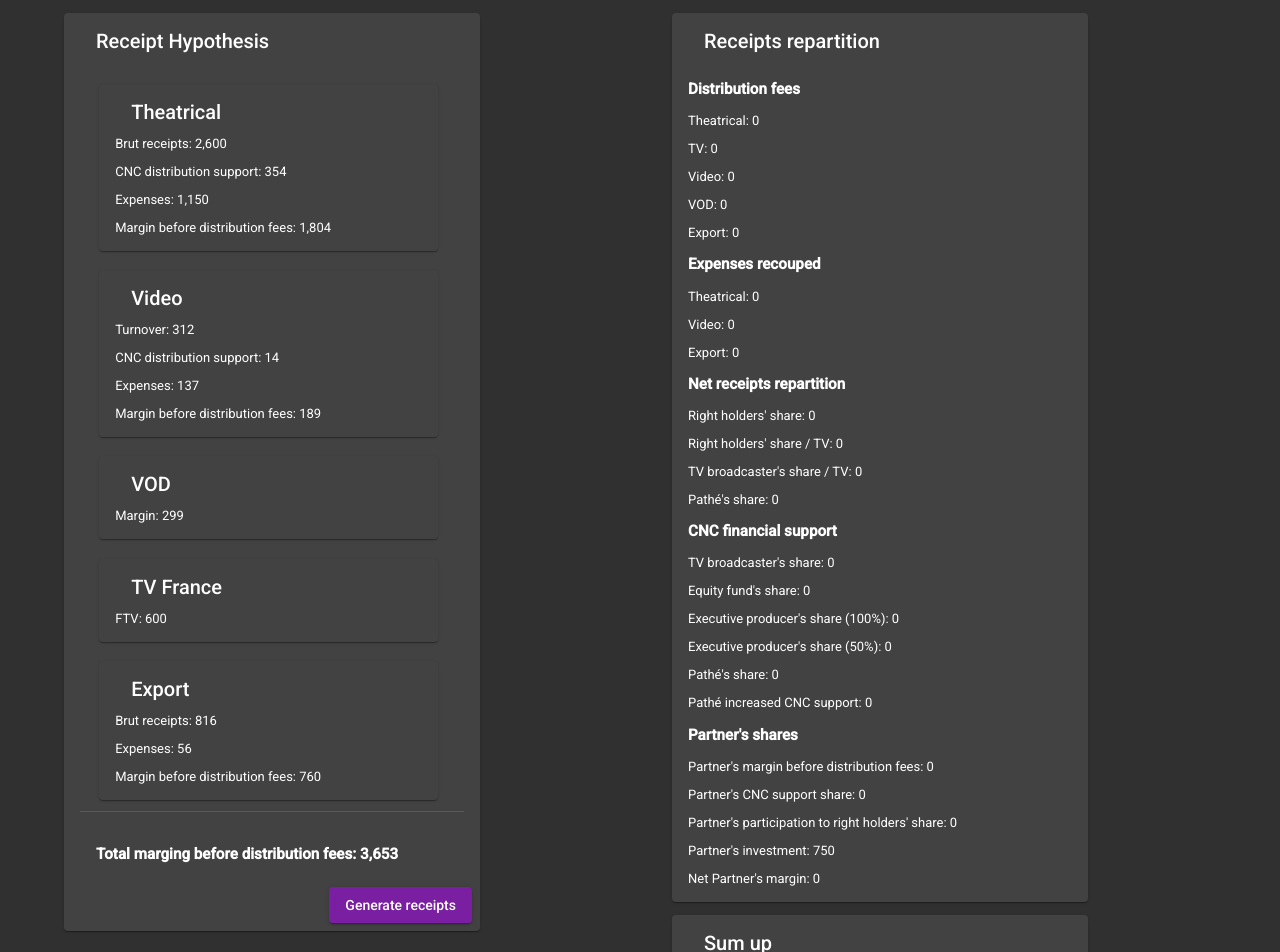
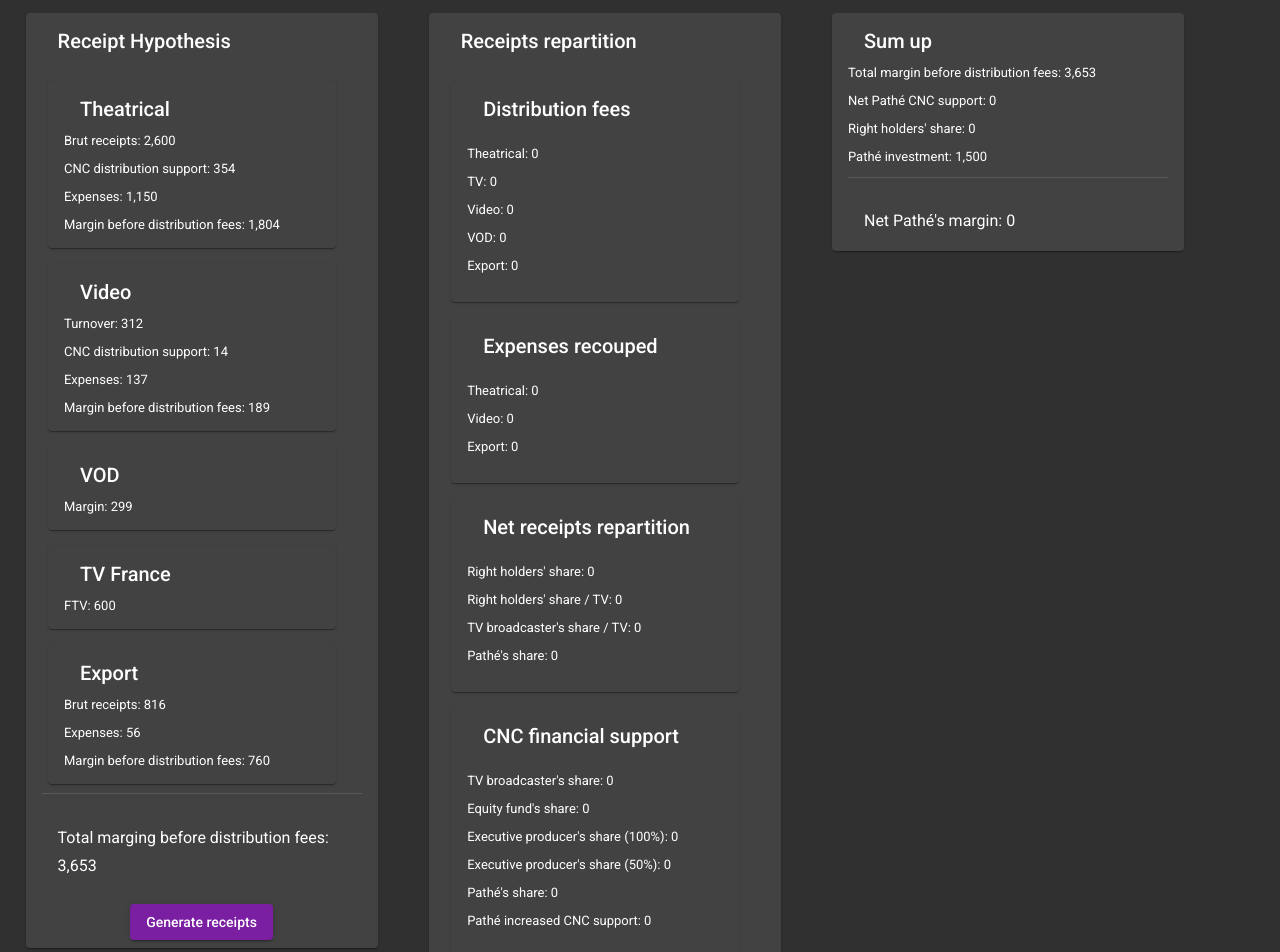
Before and after one commit to Jackseed/poc-manhattan, an Angular app: page /home in a window 1280 px wide. Shown: the top 952 px of the page. Built offline with nearby package versions, Linux system fonts and the light colour scheme.

Commit message:
last fixes

```diff
--- a/src/app/receipt-calculation/receipt-calculation.component.html
+++ b/src/app/receipt-calculation/receipt-calculation.component.html
@@ -67,12 +67,12 @@
       </mat-card-content>
     </mat-card>
     <mat-divider></mat-divider>
-    <h3 class="total">
+    <h3 class="total mat-subheading-2">
       Total marging before distribution fees:
       {{ totalMargin | number: "1.0-0" }}
     </h3>
   </mat-card-content>
-  <mat-card-actions align="end">
+  <mat-card-actions align="center">
     <button mat-raised-button color="primary" (click)="getRNPP()">
       Generate receipts
     </button>
@@ -84,8 +84,11 @@
     <mat-card-title>Receipts repartition</mat-card-title>
   </mat-card-header>
   <mat-card-content>
-    <div *ngFor="let receiptType of receiptTypes">
-      <h3>{{ receiptType }}</h3>
+    <mat-card *ngFor="let receiptType of receiptTypes">
+      <mat-card-header>
+        <mat-card-title>{{ receiptType }}</mat-card-title>
+      </mat-card-header>
+      <mat-card-content>
         <div *ngFor="let receiptRight of receiptRights">
           <div *ngIf="receiptRight.type === receiptType">
             <p>
@@ -94,9 +97,19 @@
             </p>
           </div>
         </div>
+        <div *ngIf="receiptType === 'CNC financial support'">
+          <p>
+            Pathé increased CNC support:
+            {{ increaseSupport | number: "1.0-0" }}
+          </p>
         </div>
-    <p>Pathé increased CNC support: {{ increaseSupport | number: "1.0-0" }}</p>
-    <h3>Partner's shares</h3>
+      </mat-card-content>
+    </mat-card>
+    <mat-card>
+      <mat-card-header>
+        <mat-card-title>Partner's shares</mat-card-title>
+      </mat-card-header>
+      <mat-card-content>
         <p>
           Partner's margin before distribution fees:
           {{ partnerMarginShare | number: "1.0-0" }}
@@ -117,9 +130,11 @@
           Net Partner's margin:
           {{ partnerMargin | number: "1.0-0" }}
         </p>
+      </mat-card-content>
+    </mat-card>
   </mat-card-content></mat-card
 >
-<mat-card>
+<mat-card id="sum-up">
   <mat-card-header> <mat-card-title>Sum up </mat-card-title></mat-card-header>
   <mat-card-content>
     <p>
@@ -132,7 +147,7 @@
     <p>Right holders' share: {{ aydAndPartnerShare | number: "1.0-0" }}</p>
     <p>Pathé investment: {{ patheInvestment | number: "1.0-0" }}</p>
     <mat-divider></mat-divider>
-    <h3 class="total">
+    <h3 class="total mat-subheading-2">
       Net Pathé's margin:
       {{ patheTotalMargin | number: "1.0-0" }}
     </h3>
--- a/src/app/receipt-calculation/receipt-calculation.component.scss
+++ b/src/app/receipt-calculation/receipt-calculation.component.scss
@@ -1,8 +1,8 @@
 mat-card {
-  width: 30%;
+  width: 25%;
   max-width: 400px;
-  margin-left: 5%;
-  margin-right: 10%;
+  margin-left: 2%;
+  margin-right: 2%;
   margin-top: 1%;
   float: left;
 }
--- a/src/app/receipt-calculation/receipt-calculation.component.ts
+++ b/src/app/receipt-calculation/receipt-calculation.component.ts
@@ -141,11 +141,9 @@
     let remainingReceipts: number;
 
     cashingInRights.forEach((cashingInRight) => {
-      console.log("cashing in new right: ", cashingInRight);
       cashingInRight.blocks.forEach((block) => {
         // verify if the block is concerned by the cash in & if there is still money to split
         if (block.from === from && block.after === after) {
-          console.log("cashing in ", receipts, "block: ", block);
           // calculates the money that should be cashed in
           const potentialCashIn = receipts * (block.percentage / 100);
           cashIn = potentialCashIn;
@@ -180,6 +178,8 @@
             : (remainingReceipts = 0);
 
           console.log(
+            "cashing in: ",
+            receipts,
             "cashed in rights: ",
             cashingInRight,
             "from: ",
@@ -220,7 +220,6 @@
         }
       }
     });
-    console.log(cashIn);
     return cashIn;
   }
 
@@ -235,8 +234,6 @@
         ? (isValid = true)
         : (isValid = false);
     });
-    console.log(isValid, event);
-
     return isValid;
   }
 
```
Lines whose indentation alone changed are shown as unchanged.
